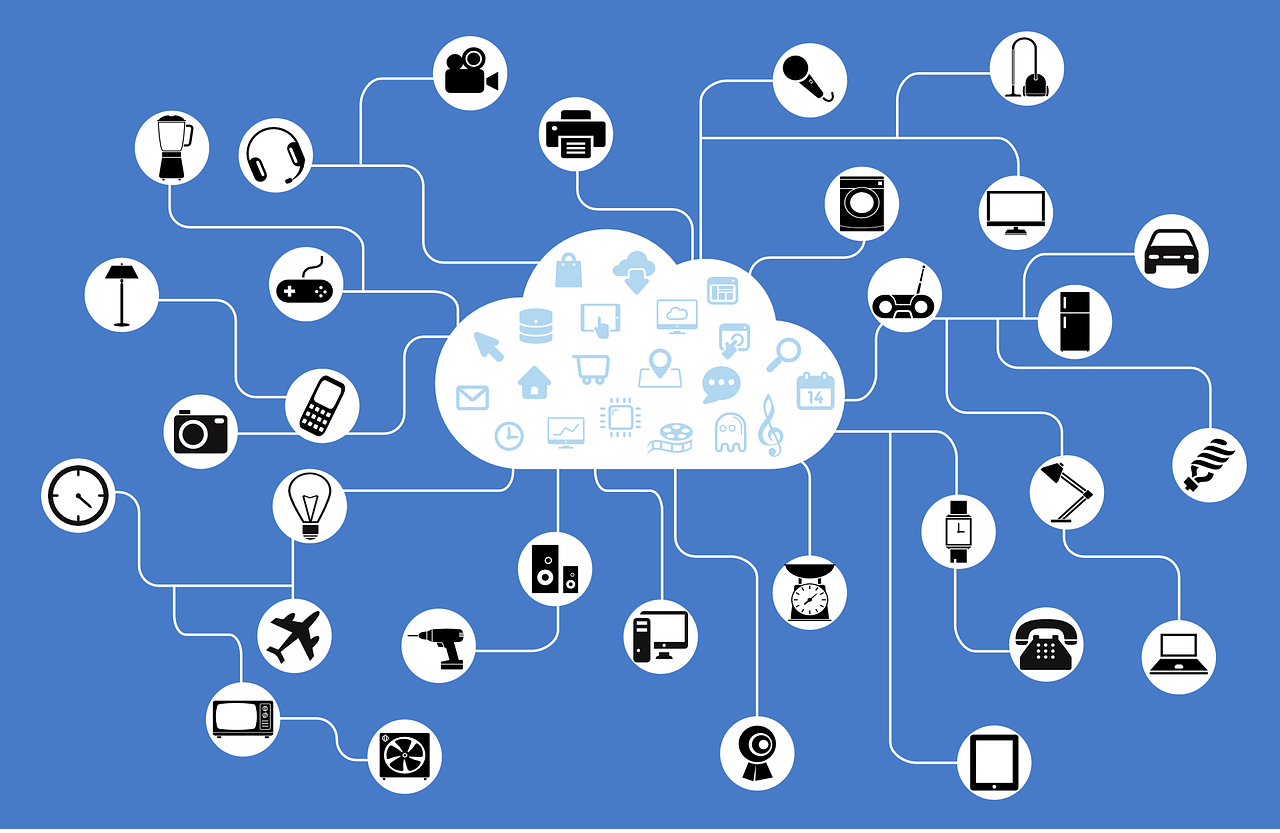
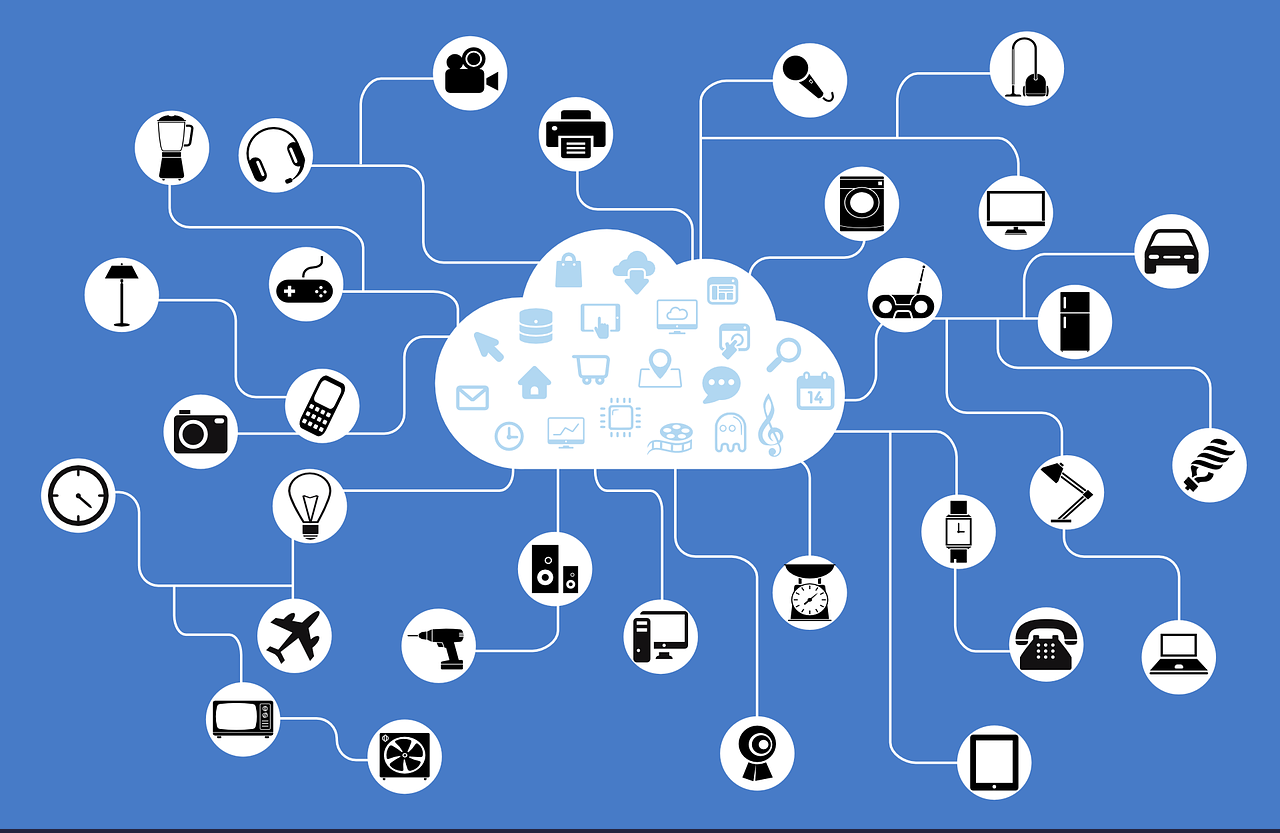
Before and after one commit to andresaga77/proyectoDise-oWeb, a plain HTML site: page index.html in a window 1280 px wide. Shown: the part 83-916 px from the top of the page. Drawn offline with Linux system fonts and the light colour scheme.

Commit message:
modificacion

```diff
--- a/index.css
+++ b/index.css
@@ -2,6 +2,12 @@
     padding: 0%;
     margin: 0;
     box-sizing: border-box;
+}
+
+body{
+
+    background-color: #252440;
+
 }
 
 nav {
```
